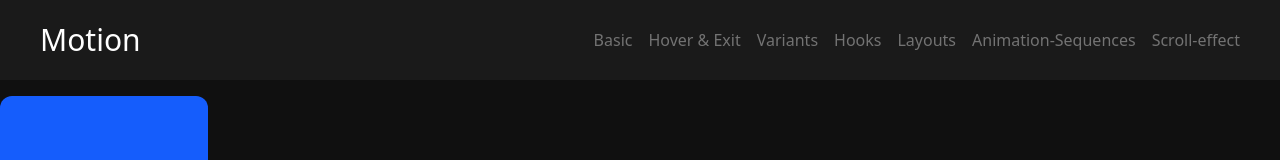
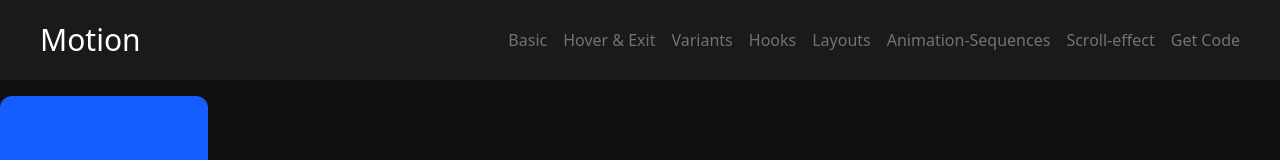
Before and after one commit to 10xshivam/motion, a Next.js app: page / in a window 1280 px wide. Shown: the top 160 px of the page. Built offline with nearby package versions, Linux system fonts and the light colour scheme.

Commit message:
feat: add "Get Code" navigation item linking to GitHub repository

```diff
--- a/src/app/page.tsx
+++ b/src/app/page.tsx
@@ -36,6 +36,10 @@ export default function Home() {
     {
       title: "Scroll-effect",
       href: "/scrollable",
+    },
+    {
+      title: "Get Code",
+      href: "https://github.com/10xshivam/motion",
     },
 
   ];
```
